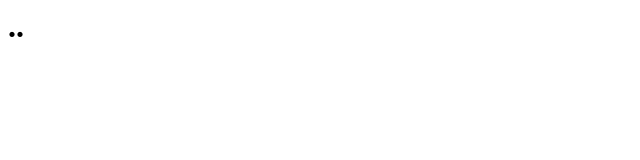
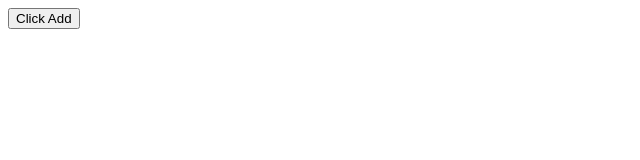
Before and after one commit to k3ku/adobeanalytics, a plain HTML site: page index.html in a window 1280 px wide. Shown: the whole page, without its empty margins (0-640 px from the left). Drawn offline with Linux system fonts and the light colour scheme.

Commit message:
Update index.html

```diff
--- a/index.html
+++ b/index.html
@@ -1,4 +1,9 @@
 <head>
-  <script src="https://assets.adobedtm.com/2f7ca1c6a972/6a9e4cb14f04/launch-27f23c04dadd-development.min.js" async></script>
+  <script
+    src="https://assets.adobedtm.com/2f7ca1c6a972/6a9e4cb14f04/launch-27f23c04dadd-development.min.js"
+    async
+  ></script>
 </head>
-<body><h1>..</h1></body>
+<body>
+  <button class="ad_btn">Click Add</button>
+</body>
```
